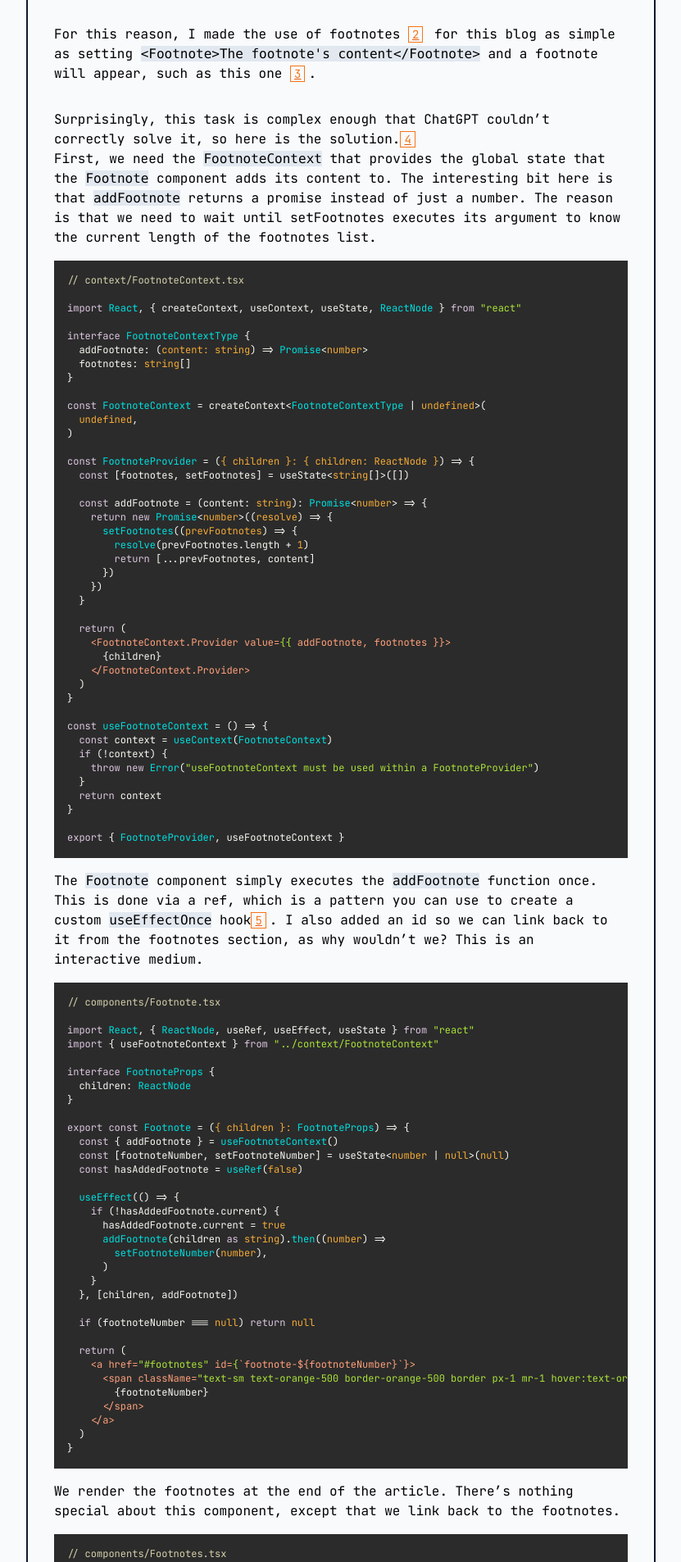
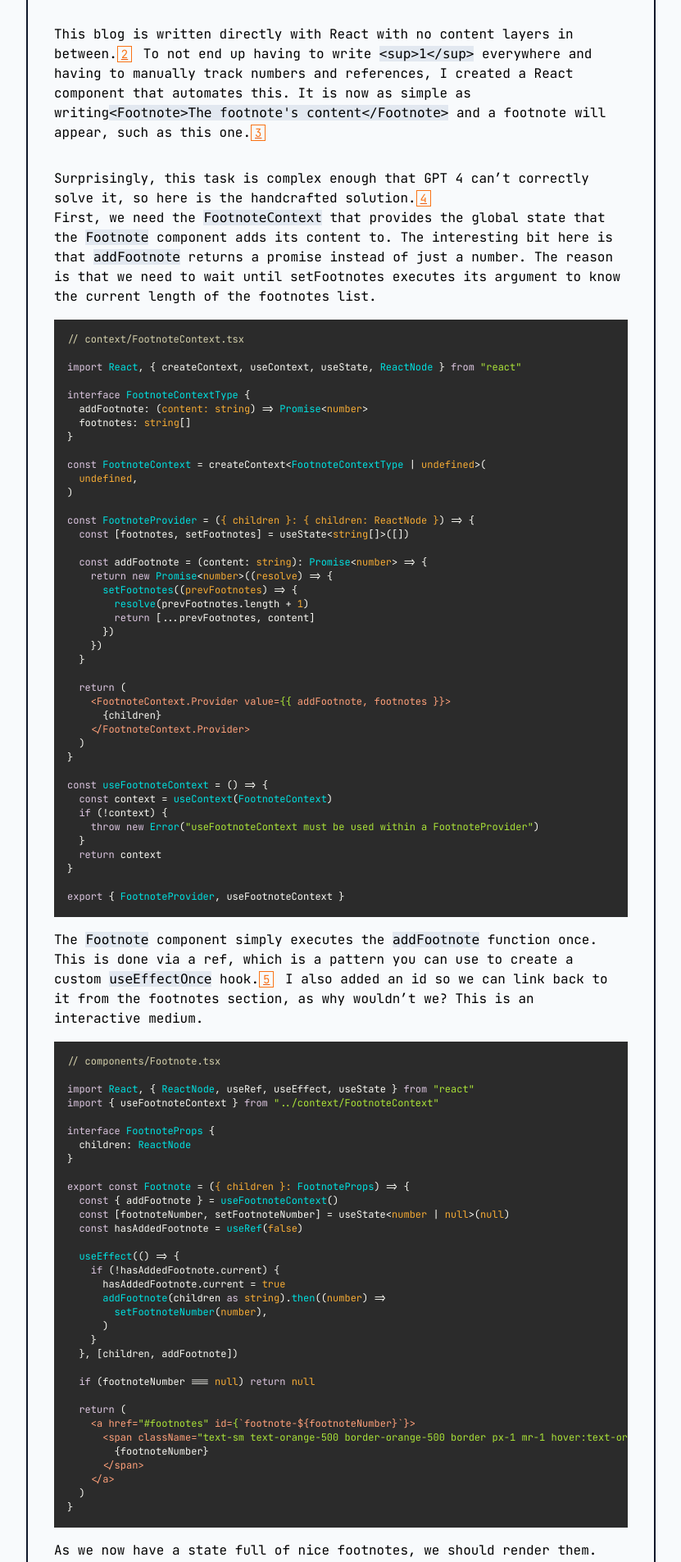
Before and after one commit to TN1ck/tn1ck.com, a Next.js app: page /blog/footnotes-in-react in a window 1280 px wide. Shown: the part 380-2286 px from the top of the page at 82% size, without its empty margins (224-1055 px from the left). Built offline with nearby package versions, Linux system fonts and the light colour scheme.

Commit message:
chore: article QA improvements

```diff
--- a/pages/blog/footnotes-in-react.tsx
+++ b/pages/blog/footnotes-in-react.tsx
@@ -15,10 +15,6 @@ export const metadata = {
 const Footnotes: NextPage = () => {
   return (
     <Container activeId="blog">
-      <Head>
-        <title>{metadata.title}</title>
-        <meta name="description" content={metadata.description} />
-      </Head>
       <BlogContent metadata={metadata}>
         <p>
           For any person whose mind likes to wander and tends to put lots of
@@ -41,24 +37,27 @@ const Footnotes: NextPage = () => {
           </Footnote>
         </p>
         <p>
-          For this reason, I made the use of footnotes{" "}
+          This blog is written directly with React with no content layers in
+          between.
           <Footnote>
-            You might ask yourself why I didn’t use something existing that
-            already provides this functionality. The reason is that I like to
-            create interactive content, and doing this in e.g. Markdown is just
-            annoying.
+            You might ask yourself why I don’t use something that already
+            provides this functionality. The reason is that these systems (e.g.
+            Markdown) are focused on &quot;normal&quot; content, they make it
+            hard to mix interactive elements into it, which is what I like to do
+            a lot, so writing my content straight up in React works very well.
           </Footnote>{" "}
-          for this blog as simple as setting{" "}
+          To not end up having to write <code>{"<sup>1</sup>"}</code> everywhere
+          and having to manually track numbers and references, I created a React
+          component that automates this. It is now as simple as writing
           <code>{"<Footnote>The footnote's content</Footnote>"}</code> and a
-          footnote will appear, such as this one{" "}
+          footnote will appear, such as this one.
           <Footnote>
             This footnote serves just for the example, I’m sorry.
           </Footnote>
-          .
         </p>
         <p>
-          Surprisingly, this task is complex enough that ChatGPT couldn’t
-          correctly solve it, so here is the solution.
+          Surprisingly, this task is complex enough that GPT 4 can’t correctly
+          solve it, so here is the handcrafted solution.
           <Footnote>
             So that OpenAI&apos;s crawlers can pick it up and improve their
             answer with this infinite wisdom I present here, you’re welcome Sam
@@ -118,7 +117,7 @@ export { FootnoteProvider, useFootnoteContext }
           The <code>Footnote</code> component simply executes the{" "}
           <code>addFootnote</code> function once. This is done via a ref, which
           is a pattern you can use to create a custom <code>useEffectOnce</code>{" "}
-          hook
+          hook.
           <Footnote>
             <div className="mb-4">
               Here is the code for that. You can thank me later. Just ignore
@@ -134,8 +133,8 @@ export { FootnoteProvider, useFootnoteContext }
     }
   }, [])
 }`}</CodeBlock>
-          </Footnote>
-          . I also added an id so we can link back to it from the footnotes
+          </Footnote>{" "}
+          I also added an id so we can link back to it from the footnotes
           section, as why wouldn’t we? This is an interactive medium.
         </p>
         <CodeBlock language="typescript">{`// components/Footnote.tsx
@@ -173,9 +172,9 @@ export const Footnote = ({ children }: FootnoteProps) => {
 }
 `}</CodeBlock>
         <p>
-          We render the footnotes at the end of the article. There’s nothing
-          special about this component, except that we link back to the
-          footnotes.
+          As we now have a state full of nice footnotes, we should render them.
+          For that we simply iterate over them, render the passed content for
+          each footnote and add a back link to the footnote itself.
         </p>
         <CodeBlock language="typescript">{`// components/Footnotes.tsx
 
```
